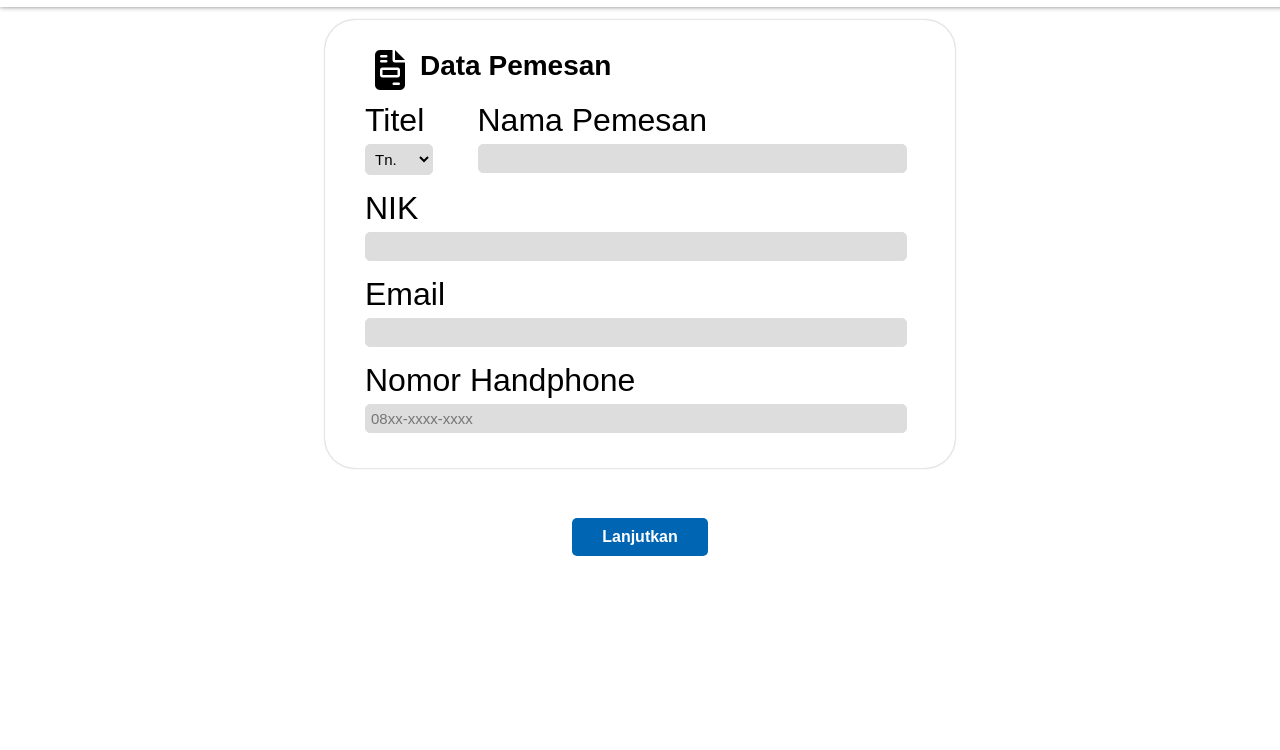
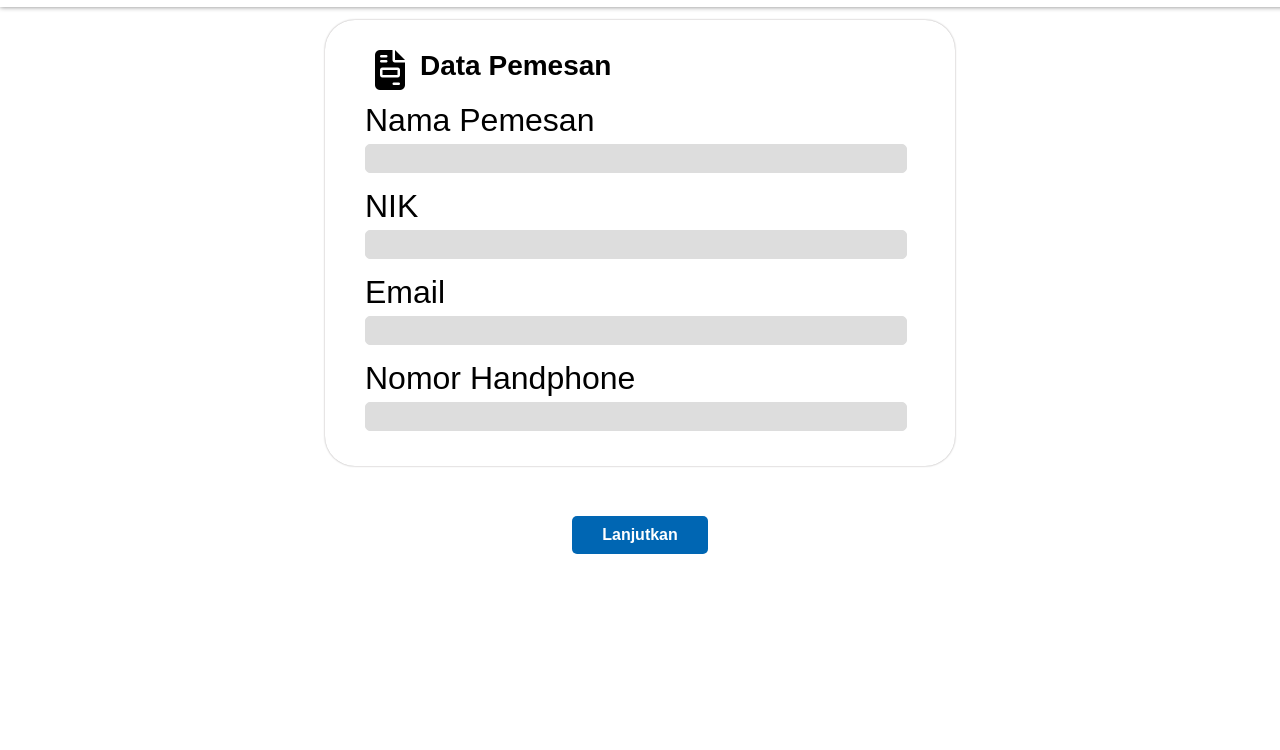
Before and after one commit to Kampus-Merdeka-Software-Engineering/FE-2-section-medan-group-6, a plain HTML site: page detail-pemesanan-mobil.html in a window 1280 px wide. Shown: the part 50-800 px from the top of the page. Drawn offline with nearby package versions, Linux system fonts and the light colour scheme; no server answers.

Commit message:
menghapus beberapa bagian yang gk perlu

```diff
--- a/detail-pemesanan-mobil.html
+++ b/detail-pemesanan-mobil.html
@@ -101,15 +101,6 @@
         </div>
         <form action="./metode-pembayaran.html" id="form-pemesan">
             <div class="row">
-                <div class="col">
-                    <div class="input-group">
-                        <label for="title">Titel</label>
-                        <select type="text" name="title" class="form-control">
-                            <option value="">Tn.</option>
-                            <option value="">Ny.</option>
-                        </select>
-                    </div>
-                </div>
                 <div class="col-5">
                     <div class="input-group">
                         <label for="nama_pemesan">Nama Pemesan</label>
@@ -137,7 +128,7 @@
                 <div class="col">
                     <div class="input-group">
                         <label for="no-hp">Nomor Handphone</label>
-                        <input type="tel" class="form-control" name="no-hp"placeholder="08xx-xxxx-xxxx" pattern="[0-9]{4}-[0-9]{4}-[0-9]{4}" required>
+                        <input type="tel" class="form-control" name="no-hp" required>
                     </div>
                 </div>
             </div>
--- a/js/detailPemesananMobil.js
+++ b/js/detailPemesananMobil.js
@@ -34,8 +34,7 @@ window.addEventListener("DOMContentLoaded", async () => {
                     <p>${mobil.jumlahMuatan}</p>
                 </div>
             </div>
-            <p>Dengan Supir</p>
-            <p>Location</p>
+            <p>${pesanan.lokasi}</p>
             <div class="tanggalpemesanan">
                 <i class="fa-solid fa-calendar-days"></i>
                 <p>${pesanan.tanggalMulaiSewa}</p>
```
Also changed, not shown: js/script.js (+0 -22 lines).
